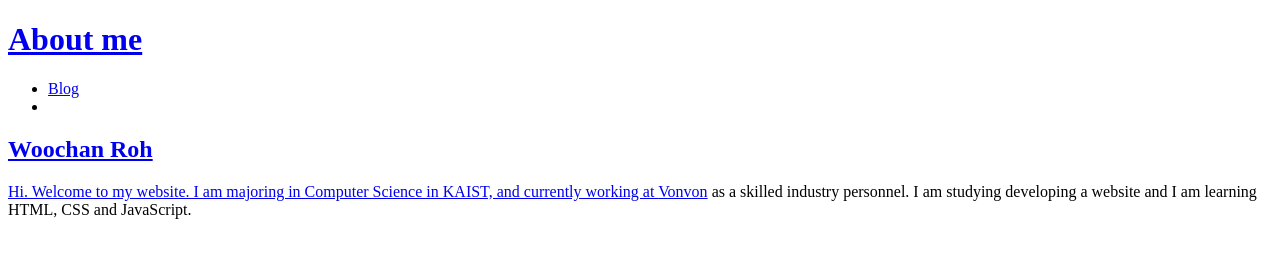
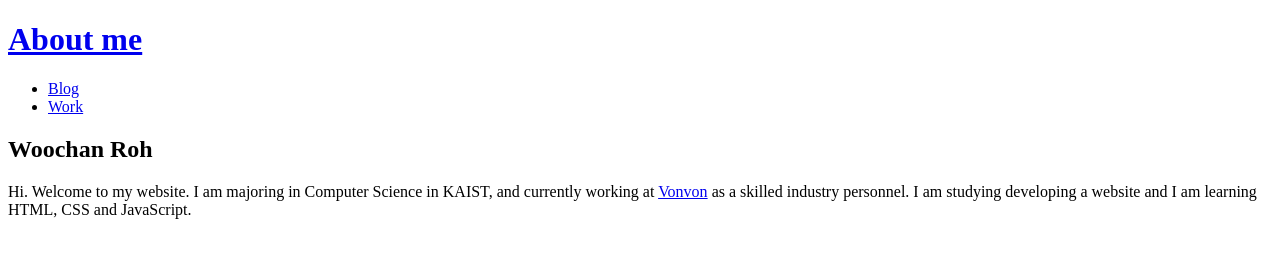
Before and after one commit to thunderbee1/web1, a plain HTML site: page index.html in a window 1280 px wide. Drawn offline with Linux system fonts and the light colour scheme.

Commit message:
Add files via upload

```diff
--- a/index.html
+++ b/index.html
@@ -10,7 +10,7 @@
   <h1><a href="index.html">About me</a></h1>
   <ul>
     <li><a href="blog.html">Blog</a></li>
-    <li><a href="about work"></li>
+    <li><a href="about work">Work</a></li>
   </ul>
 
   <h2>Woochan Roh</h2>
```
